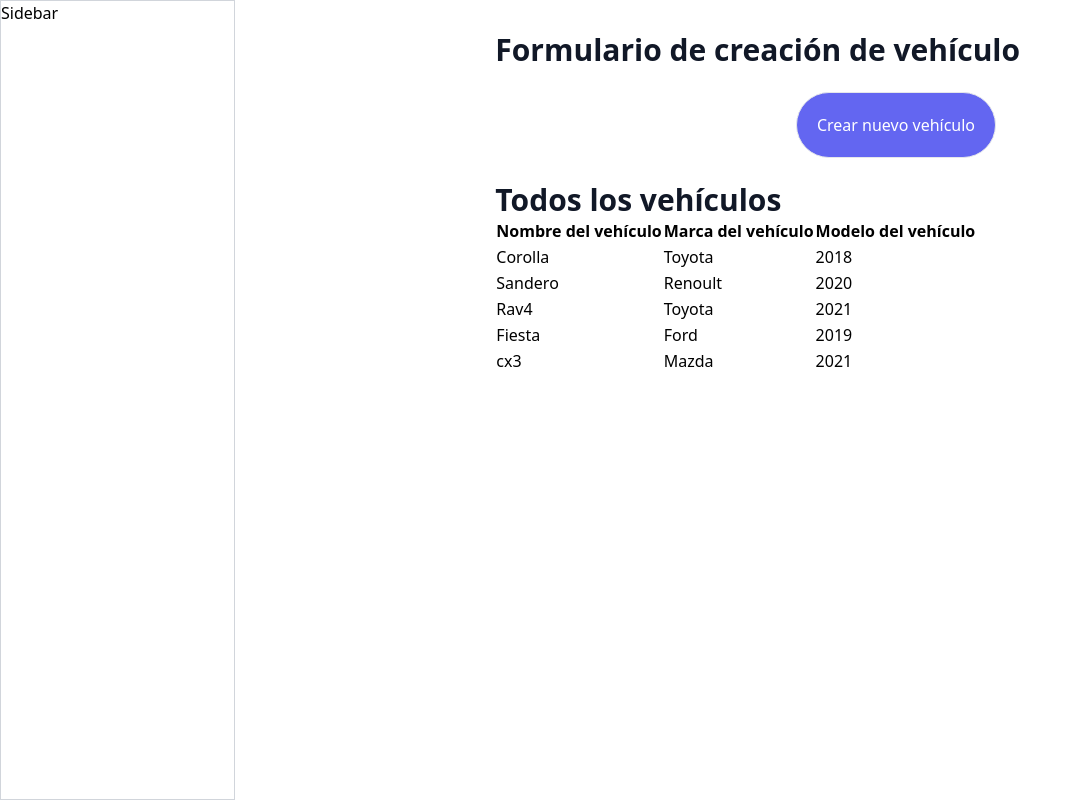
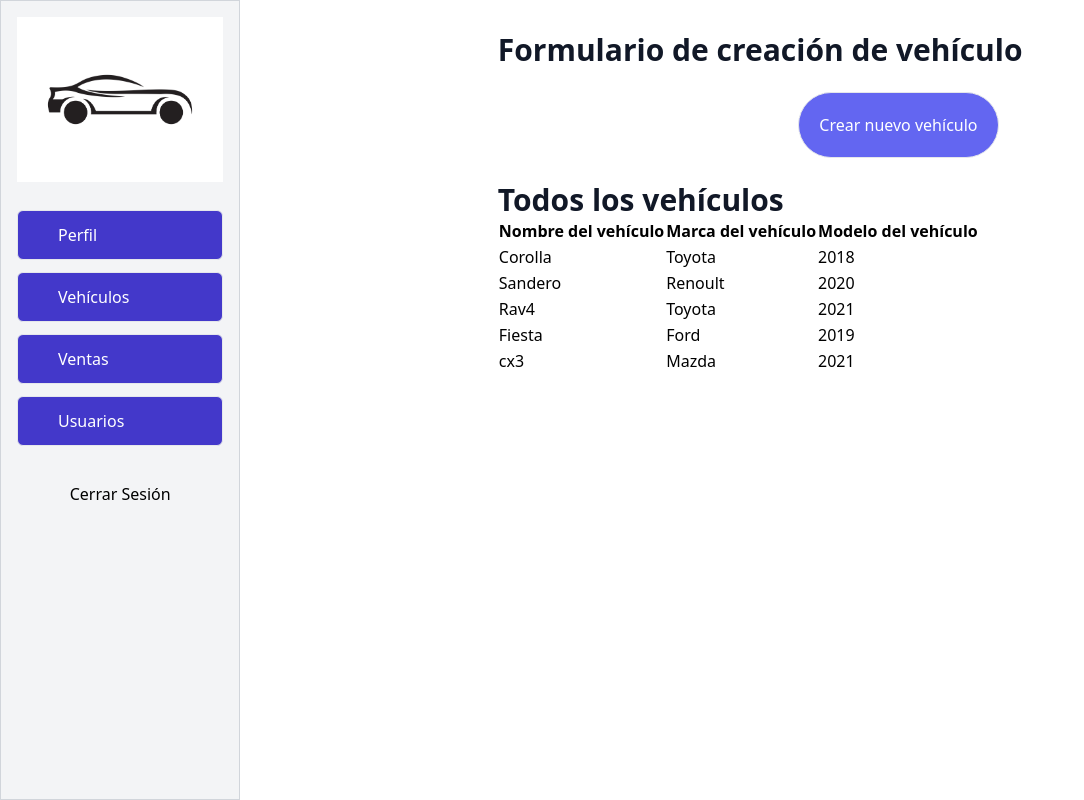
Before and after one commit to JhonZafra/Concesionario_Multimarca, a React (Create React App) app: page /admin/vehiculos in a window 1280 px wide. Shown: the whole page, without its empty margins (0-1084 px from the left). Built offline with nearby package versions, Linux system fonts and the light colour scheme.

Commit message:
Inicio de Maquetación de sidebar

```diff
--- a/package.json
+++ b/package.json
@@ -4,6 +4,10 @@
   "private": true,
   "dependencies": {
     "@craco/craco": "^7.1.0",
+    "@fortawesome/fontawesome-svg-core": "^6.4.0",
+    "@fortawesome/free-regular-svg-icons": "^6.4.0",
+    "@fortawesome/free-solid-svg-icons": "^6.4.0",
+    "@fortawesome/react-fontawesome": "^0.2.0",
     "@testing-library/jest-dom": "^5.16.5",
     "@testing-library/react": "^13.4.0",
     "@testing-library/user-event": "^13.5.0",
--- /dev/null
+++ b/src/components/ImagenLogo.jsx
@@ -0,0 +1,10 @@
+import React from 'react'
+import Logo from 'media/car-logo.jpg'
+
+const ImagenLogo = () => {
+  return (
+    <img className='mx-auto h-auto w-auto' src={Logo} alt='workflow'/>
+  )
+}
+
+export default ImagenLogo
--- a/src/components/Sidebar.jsx
+++ b/src/components/Sidebar.jsx
@@ -1,9 +1,46 @@
-import React from 'react'
+import React from "react";
+import ImagenLogo from "./ImagenLogo";
+import { Link } from "react-router-dom";
 
 const Sidebar = () => {
   return (
-    <nav className='w-72 border border-gray-300' >Sidebar</nav>
-  )
-}
+    <nav className="flex flex-col p-4 w-72 border border-gray-300  bg-gray-100">
+      <Link to="/admin">
+        <ImagenLogo />
+      </Link>
+      <div className="my-4">
+        <Ruta
+          icono="fa-regular fa-user"
+          ruta="/admin/profile"
+          nombre="Perfil"
+        />
+        <Ruta
+          icono="fa-regular fa-car"
+          ruta="/admin/vehiculos"
+          nombre="Vehículos"
+        />
+        <Ruta icono="fa-solid fa-shop" ruta="/admin/ventas" nombre="Ventas" />
+        <Ruta
+          icono="fa-regular fa-users"
+          ruta="/admin/usuarios"
+          nombre="Usuarios"
+        />
+      </div>
+      <button className="mt-2">Cerrar Sesión</button>
+    </nav>
+  );
+};
 
-export default Sidebar
+const Ruta = ({ icono, ruta, nombre }) => {
+  console.log(icono, ruta)
+  return (
+    <Link to={ruta}>
+      <button className="p-3 my-3 w-full hover:bg-indigo-900 bg-indigo-700 text-white flex flex-items-start border rounded-md">
+        <i className={`${icono} w-7`} />
+        {nombre}
+      </button>
+    </Link>
+  );
+};
+
+export default Sidebar;
--- a/src/layout/PublicLayout.jsx
+++ b/src/layout/PublicLayout.jsx
@@ -6,7 +6,7 @@ import { useDarkMode } from "context/darkmode";
 const PublicLayout = ({ children }) => {
   const { darkMode } = useDarkMode();
   return (
-    <div className="flex flex-col justify-between h-screen">
+    <div className="flex flex-col  justify-between h-screen">
       <Navbar />
       <div className="h-full overflow-y-scroll ">
         <main className={`flex h-full bg-gray-${darkMode ? '900' : '20'}`}> {children} </main>
```
Also changed, not shown: src/media/car-logo.jpg (added), 1 other file (tests, documents, lock files or other folders).
